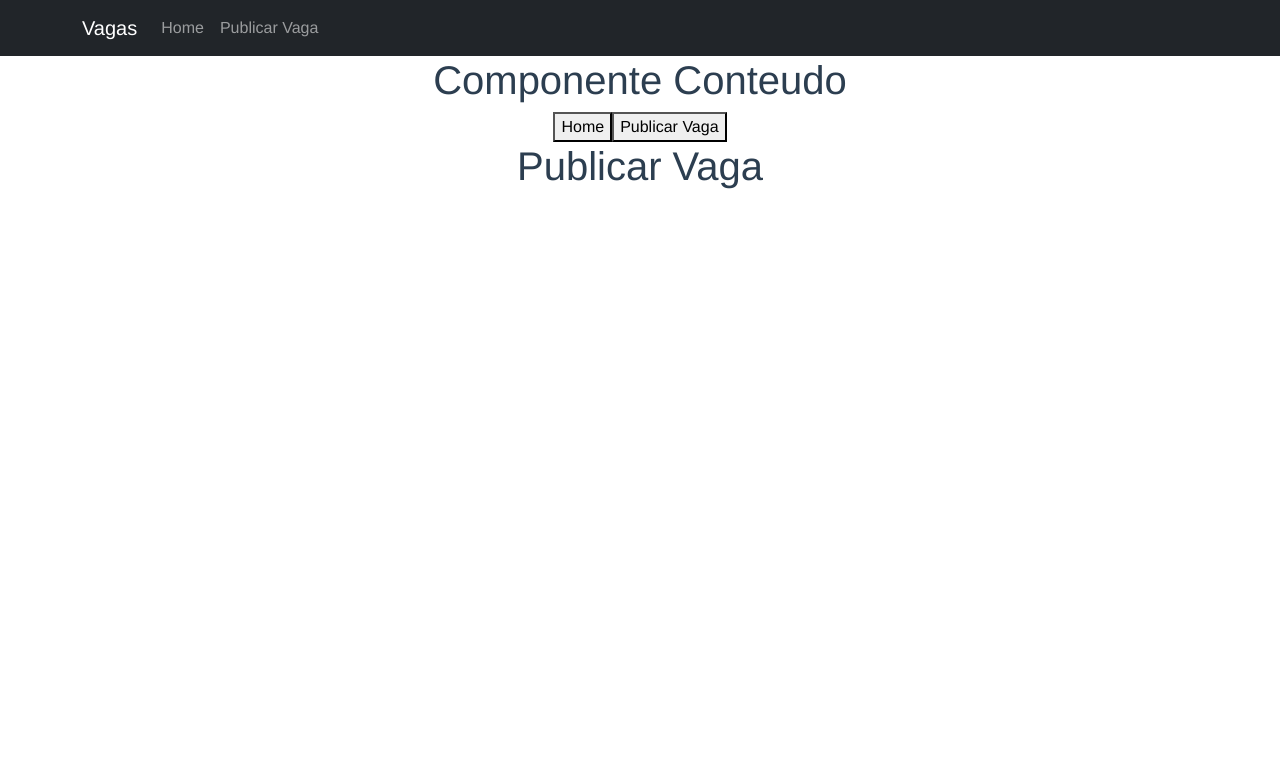
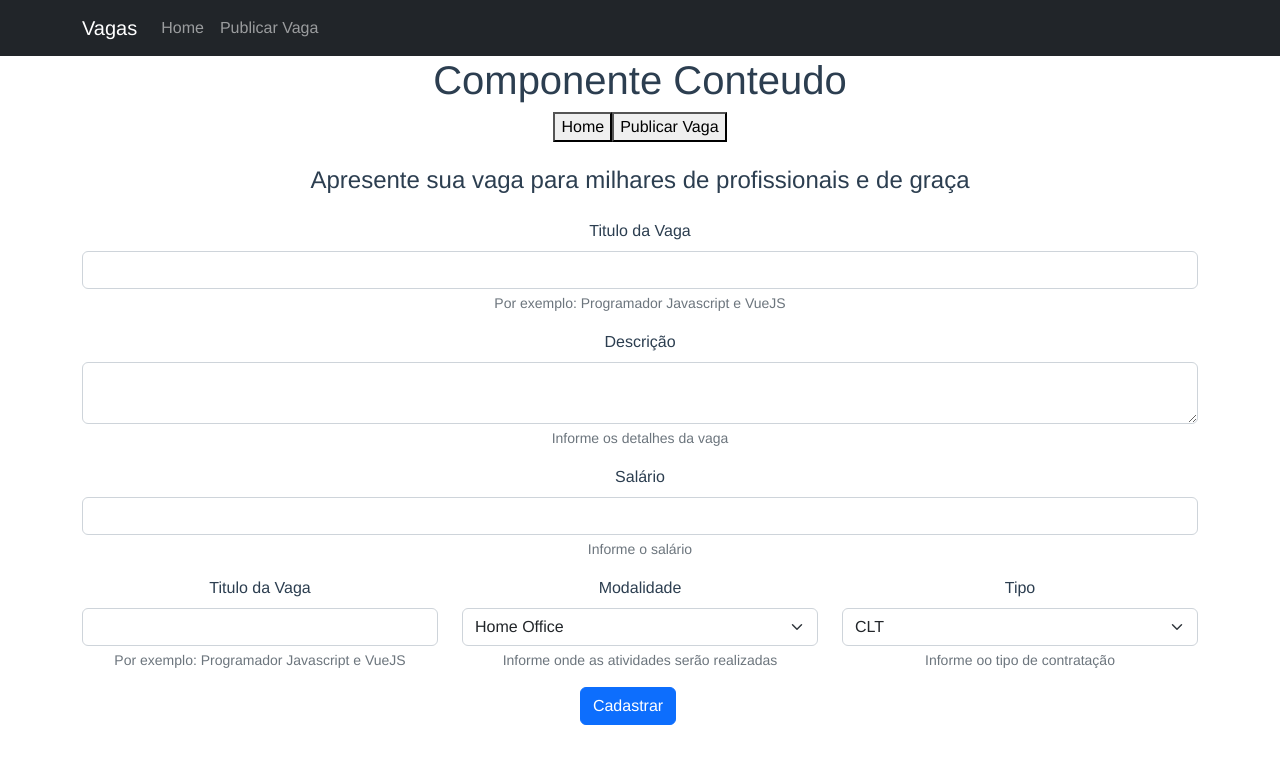
Before and after one commit to wilsonjpdev/Vagas-Front, a Vue app: page / in a window 1280 px wide. Both pictures are taken after a click on the button "Publicar Vaga". Shown: the top 764 px of the page. Built offline with nearby package versions, Linux system fonts and the light colour scheme.

Commit message:
Criacao componente publicar vaga

```diff
--- a/src/components/comuns/VagaEmprego.vue
+++ b/src/components/comuns/VagaEmprego.vue
@@ -17,14 +17,27 @@
 
 <script>
 export default {
-    props: [
-      'titulo',
-      'descricao',
-      'salario',
-      'modalidade',
-      'tipo',
-      'publicacao'
-    ]
+    props: {
+      titulo : {
+        type: String,
+        required: true
+      },
+      descricao : {
+        type: String,
+        default: 'O contratante não especificou o valor padrão para essa vaga'
+      },
+      salario : {
+      },
+      modalidade : {
+        type: String,
+      },
+      tipo : {
+        type: String,
+      },
+      publicacao : {
+        type: String,
+      }
+    }
 }
 </script>
 
--- a/src/components/views/HomePage.vue
+++ b/src/components/views/HomePage.vue
@@ -6,15 +6,9 @@
       </div>
     </div>
 
-    <div class="row mt-5" v-for="(vaga, index) in vagas" :key="index">
+    <div class="row mt-2" v-for="(vaga, index) in vagas" :key="index">
       <div class="col">
-        <vaga-emprego
-          :titulo="vaga.titulo"
-          :descricao="vaga.descricao"
-          :salario="vaga.salario"
-          :modalidade="vaga.modalidade"
-          :tipo="vaga.tipo"
-          :publicacao="vaga.publicacao" />
+        <vaga-emprego v-bind="vaga"/>
       </div>
     </div>
 
--- a/src/components/views/PublicarVaga.vue
+++ b/src/components/views/PublicarVaga.vue
@@ -1,13 +1,71 @@
 <template>
-  <div>
-    <h1>Publicar Vaga</h1>
+  <div class="container py-4">
+    <div class="row">
+      <div class="col">
+        <h4>Apresente sua vaga para milhares de profissionais e de graça</h4>
+      </div>
+    </div>
+
+    <div class="row mt-3">
+      <div class="col">
+        <label class="form-label">Titulo da Vaga</label>
+        <input type="text" class="form-control" />
+        <div class="form-text">Por exemplo: Programador Javascript e VueJS</div>
+      </div>
+    </div>
+
+    <div class="row mt-3">
+      <div class="col">
+        <label class="form-label">Descrição</label>
+        <textarea class="form-control"></textarea>
+        <div class="form-text">Informe os detalhes da vaga</div>
+      </div>
+    </div>
+
+    <div class="row mt-3">
+      <div class="col">
+        <label class="form-label">Salário</label>
+        <input type="number" class="form-control" />
+        <div class="form-text">Informe o salário</div>
+      </div>
+    </div>
+
+    <div class="row mt-3">
+      <div class="col">
+        <label class="form-label">Titulo da Vaga</label>
+        <input type="text" class="form-control" />
+        <div class="form-text">Por exemplo: Programador Javascript e VueJS</div>
+      </div>
+
+      <div class="col">
+        <label class="form-label">Modalidade</label>
+        <select class="form-select">
+          <option value="1">Home Office</option>
+          <option value="2">Presencial</option>
+        </select>
+        <div class="form-text">Informe onde as atividades serão realizadas</div>
+      </div>
+
+      <div class="col">
+        <label class="form-label">Tipo</label>
+        <select class="form-select">
+          <option value="1">CLT</option>
+          <option value="2">PJ</option>
+        </select>
+        <div class="form-text">Informe oo tipo de contratação</div>
+      </div>
+
+      <div class="row mt-3">
+        <div class="col">
+          <button type="submit" class="btn btn-primary">Cadastrar</button>
+        </div>
+      </div>
+    </div>
   </div>
 </template>
 
 <script>
-    export default {
-
-    };
+export default {};
 </script>
 
 <style>
```
